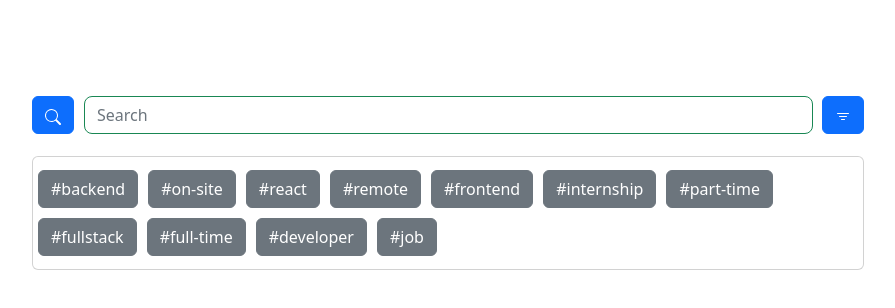
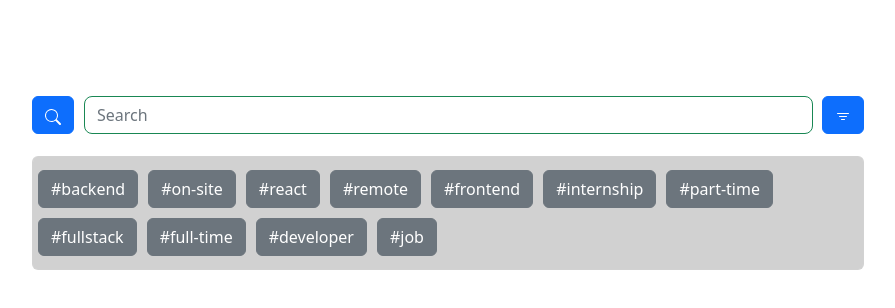
Before and after one commit to barringtonemelie/jobchaser, a React (Vite) app: page / in a window 1280 px wide. Both pictures are taken after a click on the button 1035 px from the left and 115 px from the top of the page. Shown: the top 308 px of the page, without its empty margins (192-1087 px from the left). Built offline with nearby package versions, Linux system fonts and the light colour scheme.

Commit message:
styled the dropdown menu

```diff
--- a/src/components/searchBar.jsx
+++ b/src/components/searchBar.jsx
@@ -61,7 +61,7 @@ function SearchBar() {
             </button>
           </div>
           {showFilters && (
-            <div className="dropdown-menu show" style={{ marginTop: "60px", width: '100%', display: 'flex', flexWrap: 'wrap' }}>
+            <div className="dropdown-menu show" style={{ backgroundColor: '#d1d1d1', marginTop: "60px", width: '100%', display: 'flex', flexWrap: 'wrap' }}>
               {tags.map((tag, index) => (
                 <button type="button" className="btn btn-secondary" key={index} style={{ margin: '5px' }} onClick={() => {
                   // handleChange(tag);
```
